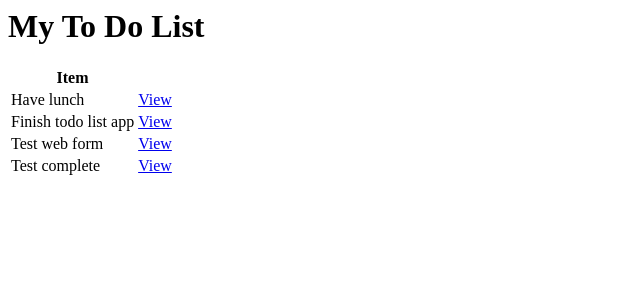
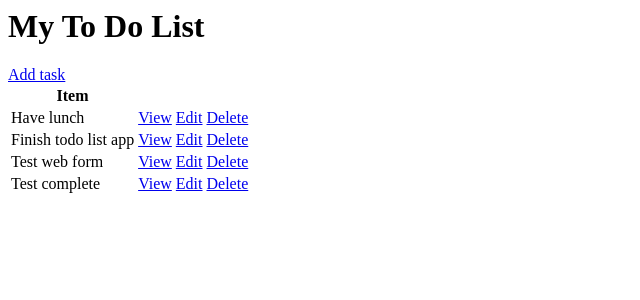
Before and after one commit to mcalheiro/python-django-todo-list, a Django app: page / in a window 1280 px wide. Shown: the top 300 px of the page, without its empty margins (0-640 px from the left). Run offline with Django 5.2, Linux system fonts and the light colour scheme; data comes from the database, SQL or seed files in the repository; both versions use the stored data as it was after the commit.

Commit message:
Add creat, update and delete views

```diff
--- /dev/null
+++ b/todo_list/base/templates/base/task_confirm_delete.html
@@ -0,0 +1,6 @@
+<a href="{% url 'tasks' %}">Go back</a>
+<form method="POST">
+    {% csrf_token %}
+    <p>Do you really wish to delete the task "{{task}}?"</p>
+    <input type="submit" value="Delete">
+</form>
--- a/todo_list/base/templates/base/task_list.html
+++ b/todo_list/base/templates/base/task_list.html
@@ -1,14 +1,18 @@
 <h1>My To Do List</h1>
-
+<a href="{% url 'task-create' %}">Add task</a>
 <table>
     <tr>
         <th>Item</th>
+        <th></th>
+        <th></th>
         <th></th>
     </tr>
     {% for task in tasks %}
     <tr>
         <td>{{task.title}}</td>
         <td><a href="{% url 'task' task.id %}">View</a></td>
+        <td><a href="{% url 'task-update' task.id %}">Edit</a></td>
+        <td><a href="{% url 'task-delete' task.id %}">Delete</a></td>
     </tr>
     {% empty %}
     <h3>No items in list</h3>
--- a/todo_list/base/urls.py
+++ b/todo_list/base/urls.py
@@ -1,7 +1,10 @@
 from django.urls import path
-from .views import TaskList, TaskDetail
+from .views import TaskList, TaskDetail, TaskCreate, TaskUpdate, TaskDelete
 
 urlpatterns = [
     path("", TaskList.as_view(), name="tasks"),
     path("task/<int:pk>/", TaskDetail.as_view(), name="task"),
+    path("create-task/", TaskCreate.as_view(), name="task-create"),
+    path("task-update/<int:pk>/", TaskUpdate.as_view(), name="task-update"),
+    path("task-delete/<int:pk>/", TaskDelete.as_view(), name="task-delete"),
 ]
--- a/todo_list/base/views.py
+++ b/todo_list/base/views.py
@@ -1,14 +1,37 @@
 from django.shortcuts import render
 from django.views.generic.detail import DetailView
+from django.views.generic.edit import CreateView, DeleteView, UpdateView
 from django.views.generic.list import ListView
+from django.urls import reverse_lazy
 from .models import Task
+
 
 class TaskList(ListView):
     model = Task
     context_object_name = "tasks"
+    template_name = "base/task_list.html"
 
 
 class TaskDetail(DetailView):
     model = Task
     context_object_name = "task"
     template_name = "base/task.html"
+
+
+class TaskCreate(CreateView):
+    model = Task
+    fields = "__all__"
+    success_url = reverse_lazy("tasks")
+    template_name = "base/task_form.html"
+
+
+class TaskUpdate(UpdateView):
+    model = Task
+    fields = "__all__"
+    success_url = reverse_lazy("tasks")
+
+
+class TaskDelete(DeleteView):
+    model = Task
+    success_url = reverse_lazy("tasks")
+    context_object_name = 'task'
```
Also changed, not shown: todo_list/base/templates/base/task_form.html (added, +7 -0 lines), todo_list/db.sqlite3.
